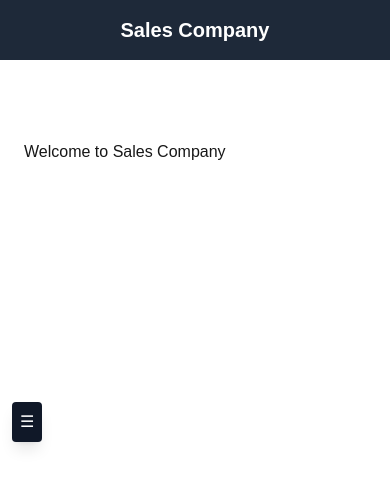
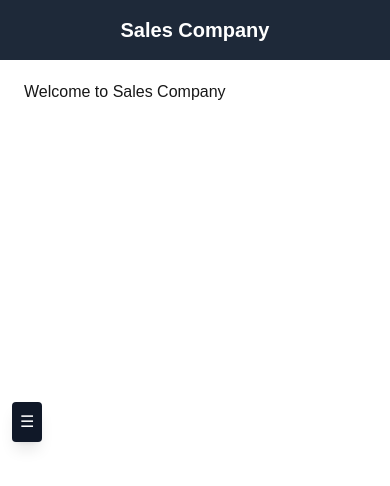
Before and after one commit to Karthik015-alpha/myapp2, a Next.js app: page / in a window 390 px wide. Shown: the top 486 px of the page. Built offline with nearby package versions, Linux system fonts and the light colour scheme.

Commit message:
Refactor Sidebar and RootLayout components for improved layout, responsiveness, and clarity

```diff
--- a/app/components/Sidebar.tsx
+++ b/app/components/Sidebar.tsx
@@ -30,6 +30,8 @@ export function Sidebar() {
 
 	return (
 		<div className="flex">
+			{/* spacer for sidebar width on desktop */}
+			<div className="hidden md:block w-64" aria-hidden />
 			{/* 🔹 Mobile Button (vertically centered left) */}
 			<button
 				onClick={() => setOpen(!open)}
--- a/app/layout.tsx
+++ b/app/layout.tsx
@@ -6,11 +6,11 @@ export default function RootLayout({ children }: { children: ReactNode }) {
 	return (
 		<html lang="en">
 			<body className="bg-black text-white">
-                 <header className="bg-gray-800 text-white p-4 flex items-center justify-center md:justify-start md:pl-72">
-          <h1 className="text-xl font-bold">Sales Company</h1>
-         </header>
 				<SidebarProvider>
-					<div className="flex">
+					<header className="bg-gray-800 text-white p-4 flex items-center justify-center md:justify-start md:pl-64 fixed top-0 left-0 w-full z-40">
+						<h1 className="text-xl font-bold">Sales Company</h1>
+					</header>
+					<div className="flex pt-14">
 						<Sidebar />
 						<SidebarContent>{children}</SidebarContent>
 					</div>
@@ -25,7 +25,7 @@ function SidebarContent({ children }: { children: ReactNode }) {
 	// If you later add SidebarContext logic, you can use it here for shifting
 	return (
 		<div className="flex flex-col flex-1 md:ml-64 transition-all duration-300">
-			<main className="p-6 mt-14 md:mt-0">{children}</main>
+			<main className="p-6">{children}</main>
 		</div>
 	);
 }
```
